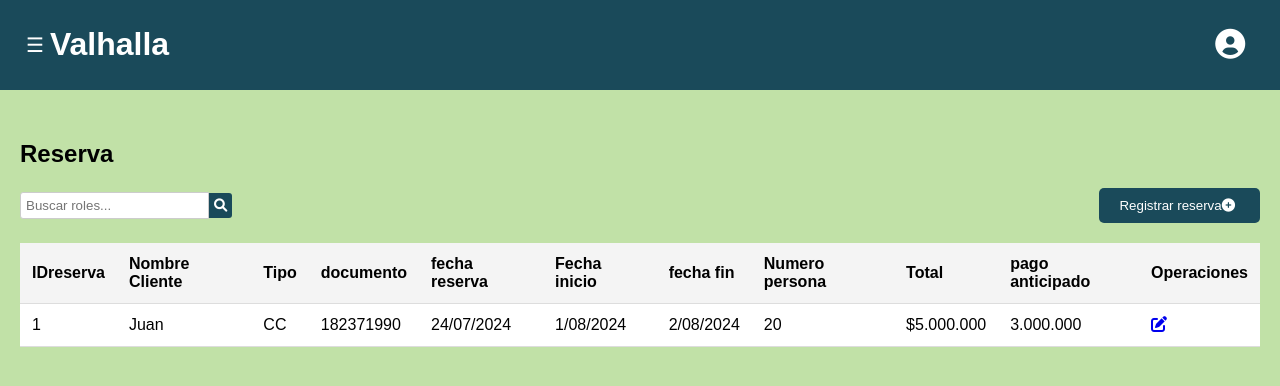
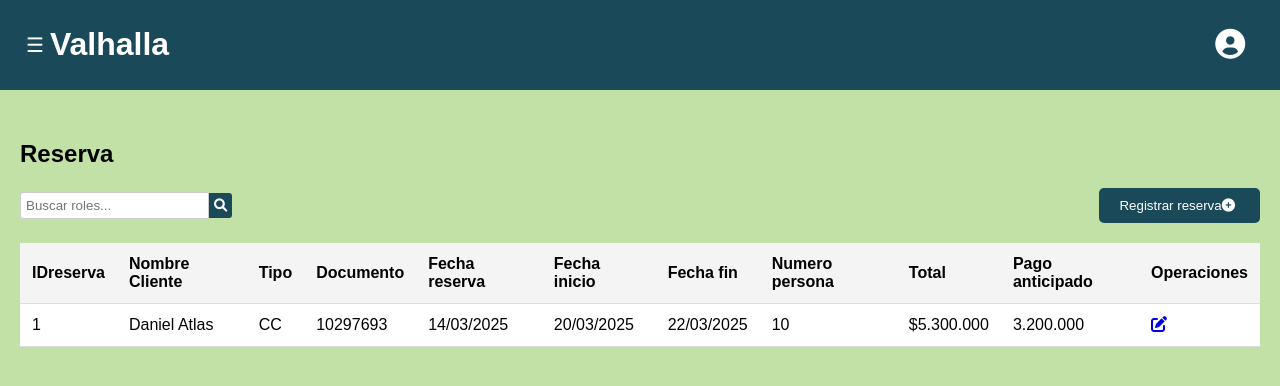
Before and after one commit to juanjoseperez-sena/Valhalla-Glamping, a plain HTML site: page reserva.html in a window 1280 px wide. Drawn offline with Linux system fonts and the light colour scheme.

Commit message:
Update reserva.html

```diff
--- a/reserva.html
+++ b/reserva.html
@@ -52,37 +52,33 @@
                         <th>IDreserva</th >
                         <th>Nombre Cliente</th >
                         <th>Tipo</th >
-                        <th>documento</th >
-                        <th>fecha reserva</th >
+                        <th>Documento</th >
+                        <th>Fecha reserva</th >
                         <th>Fecha inicio</th >
-                        <th>fecha fin </th >
-                        <th> Numero persona</th >
+                        <th>Fecha fin </th >
+                        <th>Numero persona</th >
                         <th>Total </th  >
-                        <th>pago anticipado</th  >
+                        <th>Pago anticipado</th  >
                         <th>Operaciones</th >
                     </tr>
                 </thead>
                 <tr>
                     <td>1</td>
-                    <td>Juan</td>
+                    <td>Daniel Atlas</td>
                     <td>CC</td>
-                    <td>182371990</td>
-                    <td>24/07/2024</td>
-                    <td>1/08/2024</td>
-                    <td>2/08/2024</td>
-                    <td>20</td>
-                    <td>$5.000.000</td>
-                    <td>3.000.000</td>
+                    <td>10297693</td>
+                    <td>14/03/2025</td>
+                    <td>20/03/2025</td>
+                    <td>22/03/2025</td>
+                    <td>10</td>
+                    <td>$5.300.000</td>
+                    <td>3.200.000</td>
                     <td><a href="editar.html"><i class="fas fa-edit" ></i></a></td>
                 </tr>
                 <tbody id="rolesTableBody">
-
                 </tbody>
             </table>
         </section>
-
-
-
         <section id="abono" class="content-section">
             <h2>Abonos</h2>
             <div class="users-controls">
@@ -98,7 +94,6 @@
                 <thead>
                     <tr>
                         <th>IDcliente</th>
-
                         <th>Fecha</th>
                         <th>Monto</th>
                         <th>Monto restante</th>
@@ -117,13 +112,10 @@
                    </tr>
                 </thead>
                 <tbody id="usersTableBody">
-
                 </tbody>
             </table>
         </section>
     </main>
-
-
     <div id="createRoleModal" class="modal">
         <div class="modal-content">
             <span class="close" onclick="closeModal('createRoleModal')">&times;</span>
@@ -148,14 +140,10 @@
                     <div class="form-group">
                         <Label for="check">Todos los servicios</Label>
                         <input type="checkbox" id="controlCheckbox">
-
                     </div><br>
-
                 </div>
-
                 <label for="rolePermissions">Servicios:</label>
                 <div id="permissionsContainer" class="permissions-grid">
-
                     <div class="permission-item">
                         <span>Senderismo</span>
                         <label class="switch">
@@ -234,30 +222,24 @@
                             <option value="confirmado">Habitacion 10</option>
                             <option value="confirmado">Habitacion 11</option>
                             <option value="confirmado">Habitacion 12</option>
-
                         </select>
                     </div>
                 </div>
-
                 <button type="submit">Guardar</button>
             </form>
         </div>
     </div>
-
-
     <div id="editRoleModal" class="modal">
         <div class="modal-content">
             <span class="close" onclick="openEditRoleModal('editRoleModal')">&times;</span>
             <h2>Editar Rol</h2>
             <form id="editRoleForm">
                 <input type="hidden" id="editRoleId" name="roleId">
-
                 <!-- Campo de Precio -->
                 <div class="form-group">
                     <label for="Precio">Precio</label>
                     <input type="number" id="Precio" name="precio" required>
                 </div>
-
                 <!-- Servicios -->
                 <label for="rolePermissions">Servicios:</label>
                 <div id="permissionsContainer" class="permissions-grid">
@@ -337,14 +319,11 @@
                         <option value="anulado">Anulado</option>
                     </select>
                 </div>
-
                 <!-- Botón de actualización -->
                 <button type="submit">Actualizar</button>
             </form>
         </div>
     </div>
-
-
     <div id="deleteRoleModal" class="modal">
         <div class="modal-content">
             <span class="close" onclick="closeModal('deleteRoleModal')">&times;</span>
@@ -354,8 +333,6 @@
             <button onclick="closeModal('deleteRoleModal')">Cancelar</button>
         </div>
     </div>
-
-
     <div id="createUserModal" class="modal">
         <div class="modal-content">
             <span class="close" onclick="closeModal('createUserModal')">&times;</span>
@@ -388,32 +365,25 @@
             </form>
         </div>
     </div>
-
     <div id="editUserModal" class="modal">
         <div class="modal-content">
             <span class="close" onclick="closeModal('editUserModal')">&times;</span>
             <h2>Editar Usuario</h2>
             <form id="editUserForm">
                 <input type="hidden" id="editUserId" name="userId">
-
                 <label for="editUserEmail">Correo:</label>
                 <input type="email" id="editUserEmail" name="userEmail" required>
-
                 <label for="editUserRole">Rol:</label>
                 <input type="text" id="editUserRole" name="userRole" required>
-
                 <label for="editUserStatus">Estado:</label>
                 <select id="editUserStatus" name="userStatus" required>
-                    <option value="activo">Activo</option>
-                    <option value="inactivo">Inactivo</option>
+                <option value="activo">Activo</option>
+                <option value="inactivo">Inactivo</option>
                 </select>
-
                 <button type="submit">Actualizar</button>
             </form>
         </div>
     </div>
-
-
     <div id="deleteUserModal" class="modal">
         <div class="modal-content">
             <span class="close" onclick="closeModal('deleteUserModal')">&times;</span>
@@ -431,10 +401,8 @@
             <p><strong>monto:</strong> <span id="view-monto"></span></p>
             <p><strong>monto restante:</strong> <span id="view-montoR"></span></p>
             <p><strong>id reserva:</strong> <span id="view-reserva"></span></p>
-
             <button onclick="closeViewModal()">Cerrar</button>
         </div>
     </div>
-
 </body>
 </html>
```
